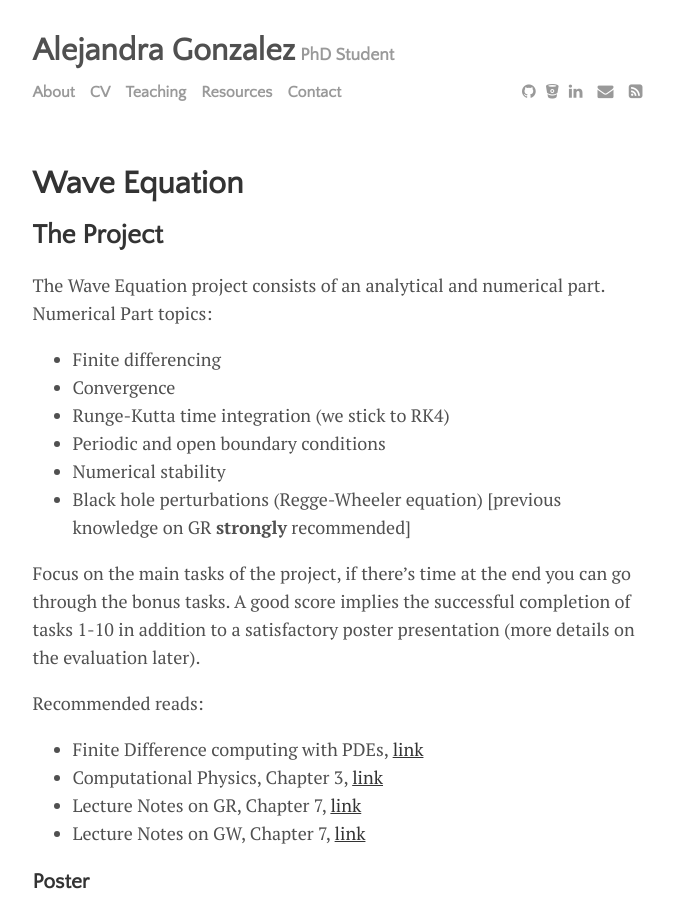
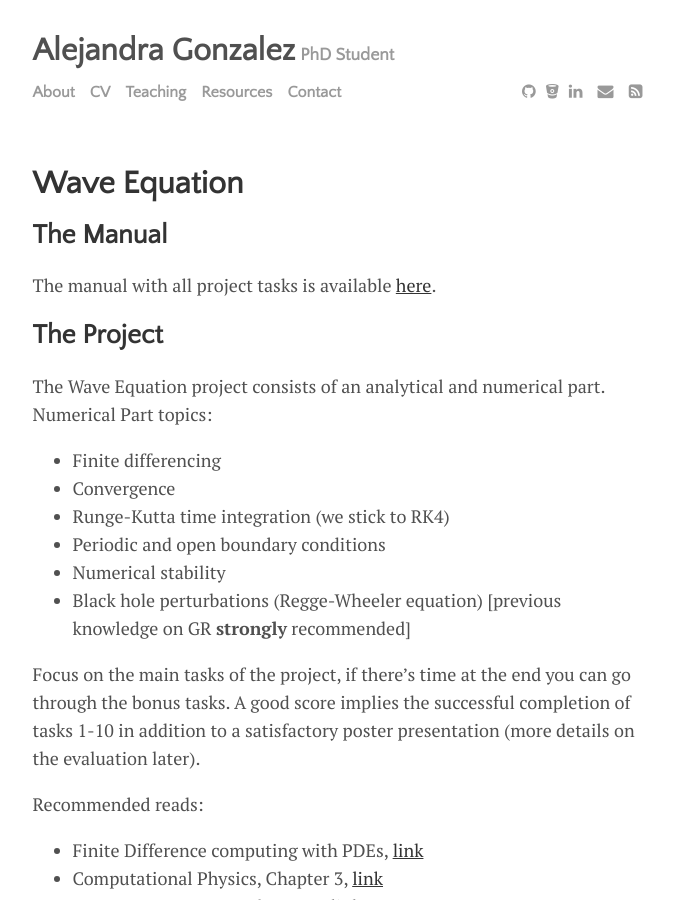
Before and after one commit to ar-gonzalez/ar-gonzalez.github.io, a Jekyll site: the page built from menu/teaching/ppwise2022.md, in a window 1280 px wide and 900 px high. Shown: the whole window, without its empty margins (300-974 px from the left). Built offline with Jekyll 4.4.1, drawn with Linux system fonts in a browser that asks for light colours.

Commit message:
added WE pdf

```diff
--- a/menu/teaching/ppwise2022.md
+++ b/menu/teaching/ppwise2022.md
@@ -3,6 +3,9 @@ layout: page
 title: "Wave Equation"
 permalink: /teaching/ppwise2022
 ---
+
+## The Manual
+The manual with all project tasks is available [here](/menu/teaching/wave_2022.pdf).
 
 ## The Project
 The Wave Equation project consists of an analytical and numerical part.
```
Also changed, not shown: 1 other file.
